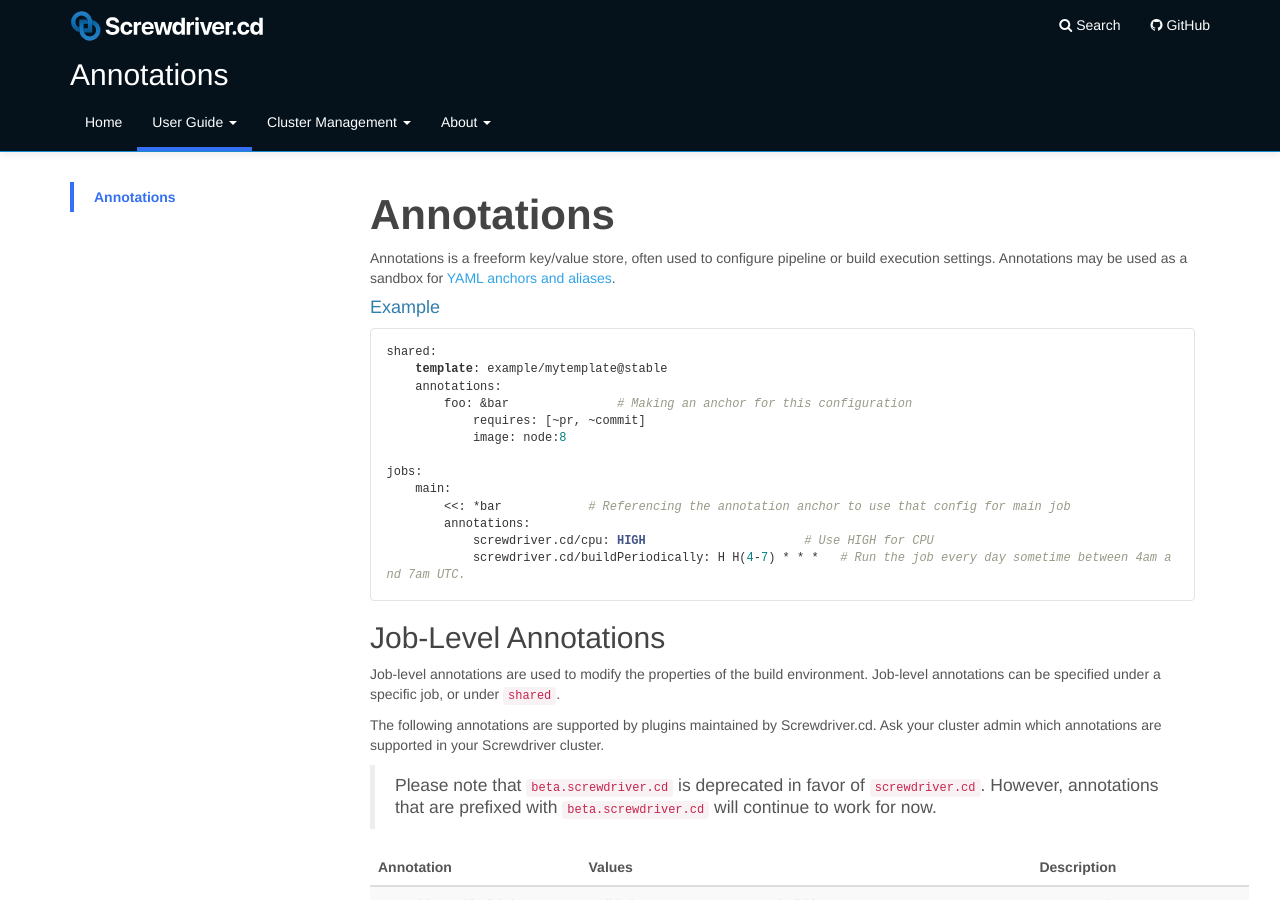
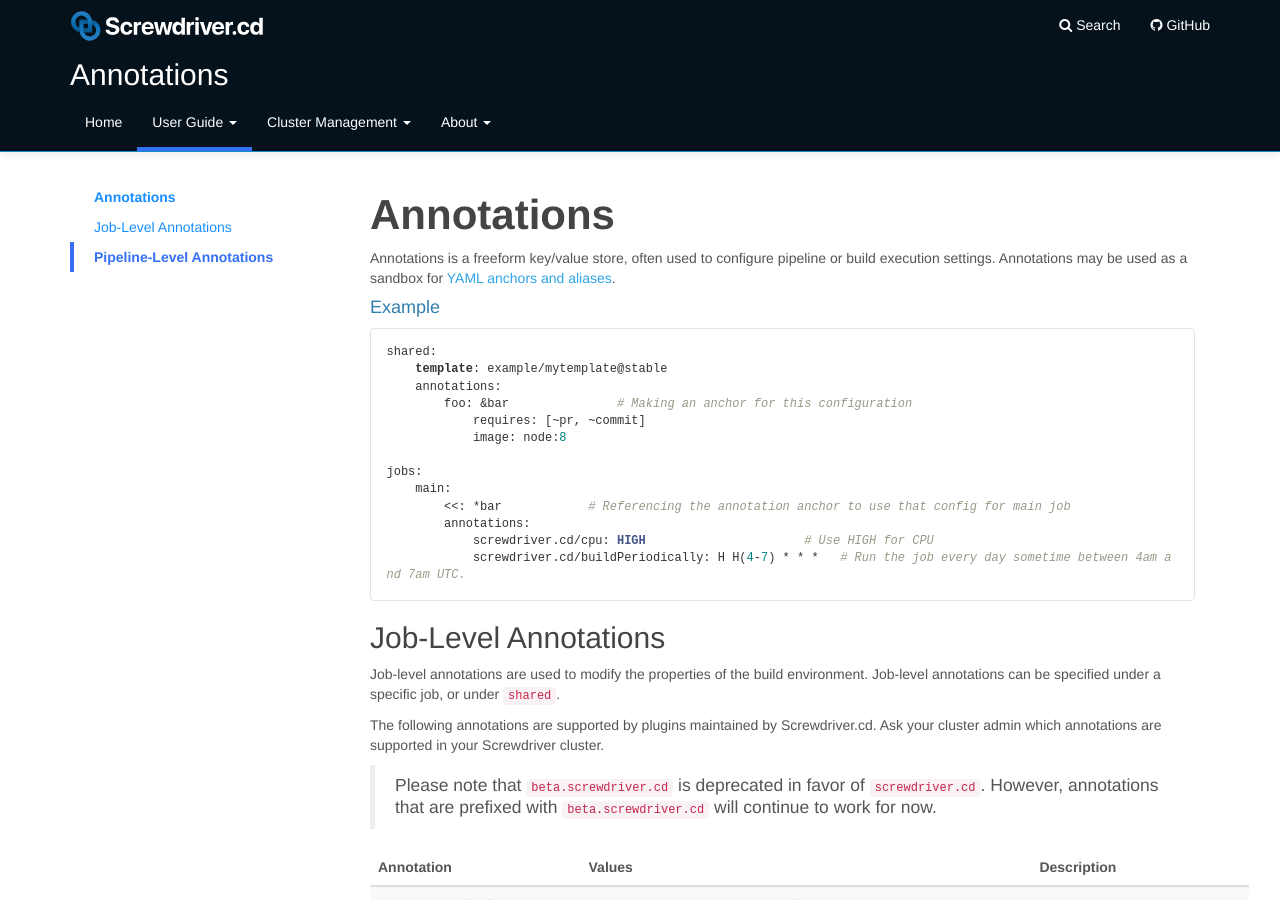
Before and after one commit to screwdriver-cd/guide, a Jekyll site: the page built from docs/user-guide/configuration/annotations.md, in a window 1280 px wide and 900 px high. Built offline with Jekyll 4.4.1, drawn with Linux system fonts in a browser that asks for light colours.

Commit message:
fix: Add table of contents for annotations (#290)

````diff
--- a/docs/user-guide/configuration/annotations.md
+++ b/docs/user-guide/configuration/annotations.md
@@ -6,12 +6,16 @@ menu: menu
 toc:
     - title: Annotations
       url: "#annotations"
+    - title: Job-Level Annotations
+      url: "#job-level-annotations"
+    - title: Pipeline-Level Annotations
+      url: "#pipeline-level-annotations"
 ---
 # Annotations
 Annotations is a freeform key/value store, often used to configure pipeline or build execution settings. Annotations may be used as a sandbox for [YAML anchors and aliases](http://blog.daemonl.com/2016/02/yaml.html).
 
 #### Example
-```
+```yaml
 shared:
     template: example/mytemplate@stable
     annotations:
````
Also changed, not shown: docs/user-guide/configuration/environment.md (+2 -0 lines), docs/user-guide/configuration/sourcePaths.md (+1 -1 lines).
